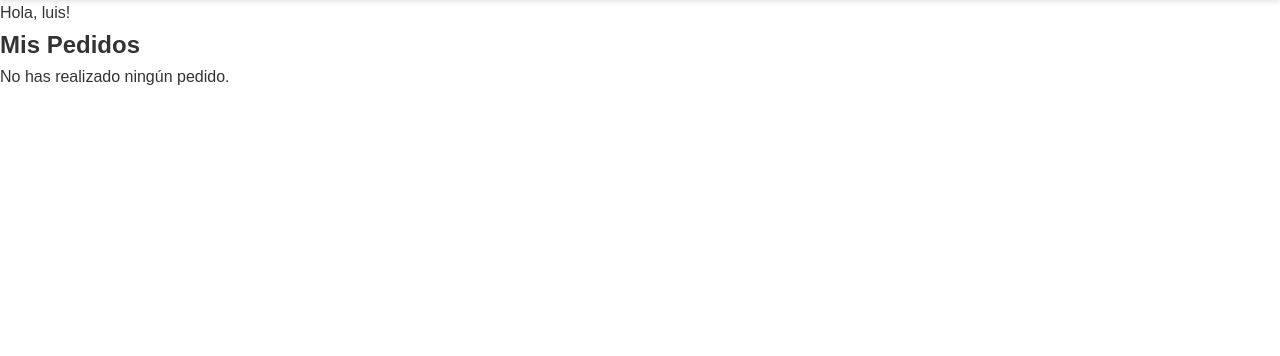
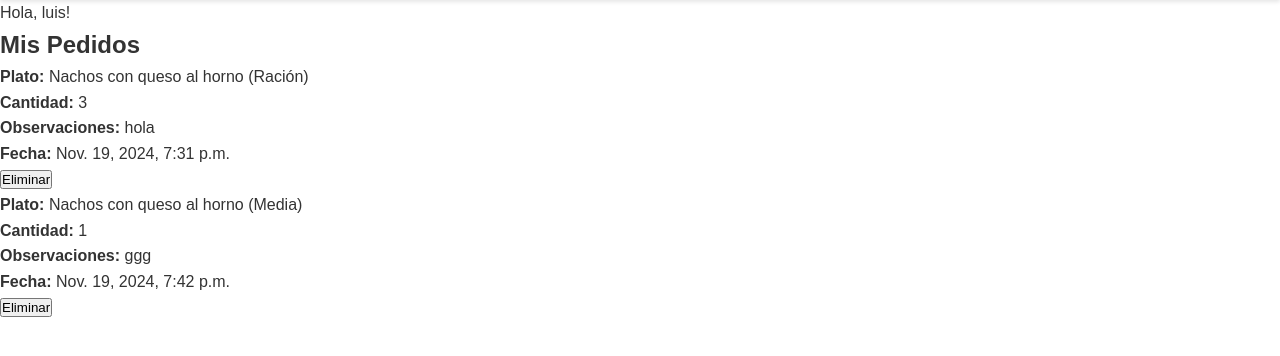
Before and after one commit to Lowyy10/Proyecto-IAW, a Django app: page /mispedidos/ in a window 1280 px wide. Shown: the part 142-498 px from the top of the page. Run offline with Django 5.2, Linux system fonts and the light colour scheme; a user stored in the database is signed in; data comes from the database, SQL or seed files in the repository; both versions use the stored data as it was after the commit.

Commit message:
Poblacion de los platos

```diff
--- a/restaurante/reservas/models.py
+++ b/restaurante/reservas/models.py
@@ -118,7 +118,7 @@ class EstadoPedido(models.Model):
 class MisPedidos(models.Model):
     usuario = models.ForeignKey(User, on_delete=models.CASCADE)  # Sin valor por defecto
     nombre_persona = models.CharField(max_length=50)
-    plato = models.ForeignKey(Platos, on_delete=models.CASCADE)  # Asegúrate de que existan platos en la base de datos
+    plato = models.ForeignKey(Platos, on_delete=models.CASCADE, default=1)
     cantidad = models.PositiveIntegerField(default=1)
     observaciones = models.TextField(blank=True, null=True)
     fecha_pedido = models.DateTimeField(auto_now_add=True)
--- a/restaurante/reservas/templates/reservas/mispedidos_list.html
+++ b/restaurante/reservas/templates/reservas/mispedidos_list.html
@@ -4,7 +4,7 @@
 {% block content %}
     <h2 class="text-center mb-4">Mis Pedidos</h2>
     <div class="container">
-        {% if pedido %}
+        {% if pedidos %}
             <ul class="list-group">
                 {% for pedido in pedidos %}
                     <li class="list-group-item">
--- a/restaurante/reservas/urls.py
+++ b/restaurante/reservas/urls.py
@@ -23,5 +23,5 @@ urlpatterns = [
     path('valoracion/eliminar/<int:valoracion_id>/', ValoracionEliminarView.as_view(), name='valoracion_eliminar'),
 
     # API URLs
-    path('api/', include('reservas.urls_api')),  # Agrega las rutas de la API bajo el prefijo /api/
+    #path('api/', include('reservas.urls_api')),  # Agrega las rutas de la API bajo el prefijo /api/
 ]
--- a/restaurante/restaurante/urls.py
+++ b/restaurante/restaurante/urls.py
@@ -22,6 +22,6 @@ from django.conf.urls.static import static
 urlpatterns = [
     path('', include('reservas.urls')),
     path('admin/', admin.site.urls),
-    path('api/', include('reservas.urls')),
+    # path('api/', include('reservas.urls')),
     path('api-auth/', include('rest_framework.urls')),
 ] + static(settings.MEDIA_URL, document_root=settings.MEDIA_ROOT)
```
Also changed, not shown: restaurante/db.sqlite3, restaurante/reservas/forms.py (line endings or trailing spaces), restaurante/reservas/migrations/0060_remove_mispedidos_plato_mispedidos_platos.py (added), restaurante/reservas/migrations/0061_remove_mispedidos_platos_mispedidos_plato.py (added), restaurante/reservas/migrations/0062_alter_mispedidos_plato.py (added), restaurante/reservas/migrations/0063_alter_mispedidos_plato.py (added), restaurante/reservas/migrations/0064_alter_mispedidos_plato.py (added), restaurante/reservas/migrations/0065_alter_mispedidos_plato.py (added), restaurante/reservas/migrations/0066_alter_mispedidos_plato.py (added), restaurante/reservas/templates/reservas/crearpedido_list.html (line endings or trailing spaces).
